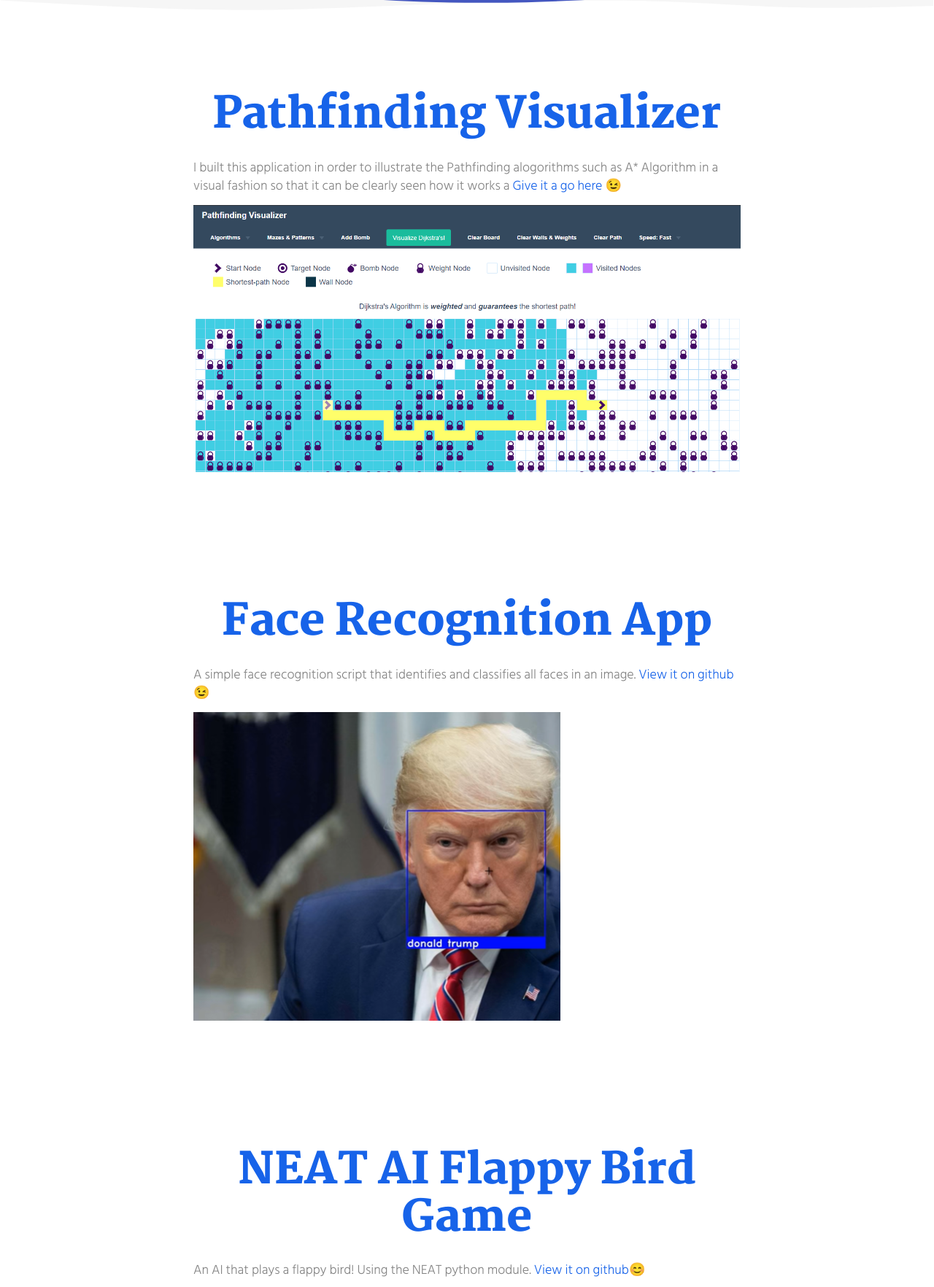
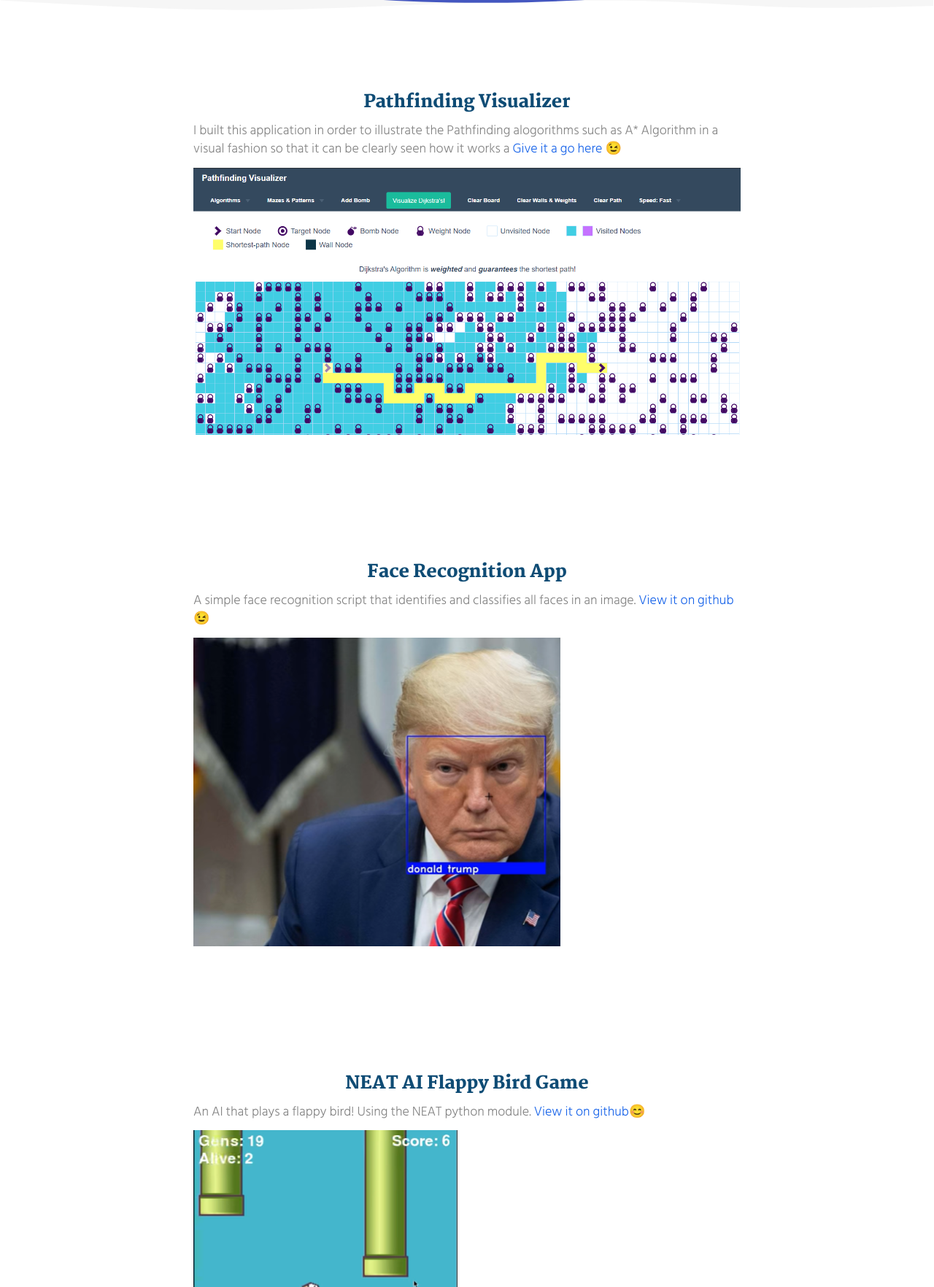
Before and after one commit to Oday-Najad/My-Personal-Website, a plain HTML site: page project.html in a window 1280 px wide. Shown: the part 96-1860 px from the top of the page at 73% size. Drawn offline with Linux system fonts and the light colour scheme.

Commit message:
Update project.html

```diff
--- a/project.html
+++ b/project.html
@@ -58,7 +58,7 @@
     <div class="container">
       <div class="row">
         <div class="col-xs-12 col-md-8 col-md-offset-2">
-          <h1 class="text-center">Pathfinding Visualizer</h1></h1>
+          <h3 h3 style="color : #0f4c75" class="text-center">Pathfinding Visualizer</h3>
     <p>I built this application in order to illustrate the Pathfinding alogorithms such as A* Algorithm in a visual fashion so that it can be clearly seen how it works a
 <a href=" https://oday-najad.github.io/Pathfinding-Visualizer/">Give it a go here 😉</a>
     </p>
@@ -76,7 +76,7 @@
       <div class="container">
         <div class="row">
           <div class="col-xs-12 col-md-8 col-md-offset-2">
-            <h1 class="text-center">Face Recognition App</h1></h1>
+            <h3 style="color : #0f4c75" class="text-center">Face Recognition App</h3>
       <p>A simple face recognition script that identifies and classifies all faces in an image.
   <a href="https://github.com/Oday-Najad/Face-Recognition">View it on github😉</a>
       </p>
@@ -94,7 +94,7 @@
         <div class="container">
           <div class="row">
             <div class="col-xs-12 col-md-8 col-md-offset-2">
-              <h1 class="text-center">NEAT AI Flappy Bird Game</h1></h1>
+              <h3 style="color : #0f4c75" class="text-center">NEAT AI Flappy Bird Game</h3>
         <p>An AI that plays a flappy bird! Using the NEAT python module.
     <a href="https://github.com/Oday-Najad/NEAT-Flappy-Bird">View it on github😊</a>
         </p>
@@ -112,7 +112,7 @@
           <div class="container">
             <div class="row">
               <div class="col-xs-12 col-md-8 col-md-offset-2">
-                <h1 class="text-center">Online Multiplayer Chess</h1></h1>
+                <h3 style="color : #0f4c75"  class="text-center">Online Multiplayer Chess</h3>
           <p>An online multiplayer chess game. Supports infinite players playing against random opponents on different machines on different networks. This project was created using python 3.7, pygame and the sockets module from python3. It runs on a basic client server system where a server script handles all incoming connections and game management. The clients simply hanlde the UI and game play.
       <a href="https://github.com/Oday-Najad/Online-Multiplayer-Chess">View it on github😊</a>
           </p>
@@ -130,7 +130,7 @@
             <div class="container">
               <div class="row">
                 <div class="col-xs-12 col-md-8 col-md-offset-2">
-                  <h1 class="text-center">Sudoku GUI Solver</h1></h1>
+                  <h3 style="color : #0f4c75"  class="text-center">Sudoku GUI Solver</h3>
             <p>
 This is a sudoku solver using the backtracking algorithm. It includes a graphical GUI as well as a text based version.
         <a href="https://github.com/Oday-Najad/Sudoku-GUI-Solver">View it on github😊</a>
```
